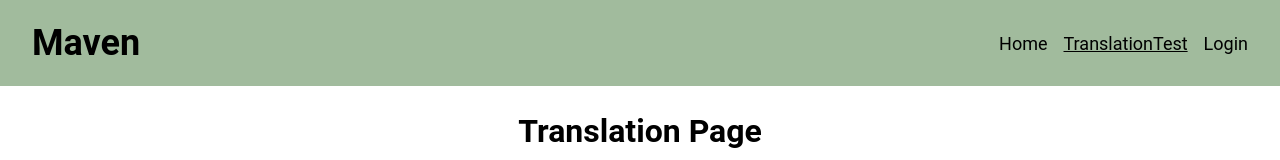
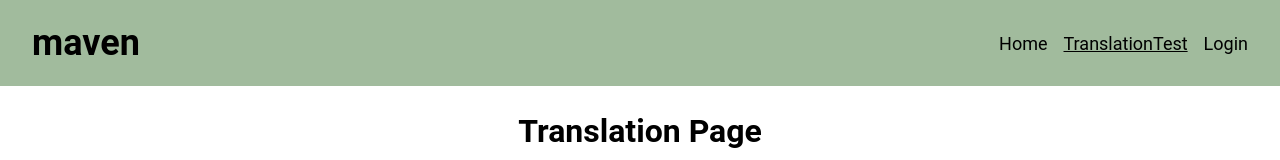
Before and after one commit to CarolinaMoura/maven, a Vue app: page /translation_test in a window 1280 px wide. Shown: the top 160 px of the page. Built offline with nearby package versions, Linux system fonts and the light colour scheme; no server answers.

Commit message:
Change name

```diff
--- a/client/App.vue
+++ b/client/App.vue
@@ -29,7 +29,7 @@ onBeforeMount(async () => {
     <nav>
       <div class="title">
         <RouterLink :to="{ name: 'Home' }">
-          <h1>Maven</h1>
+          <h1>maven</h1>
         </RouterLink>
       </div>
       <ul>
```
